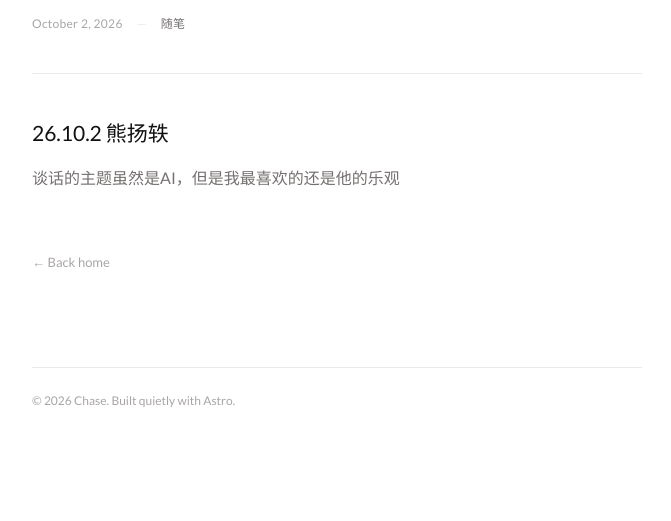
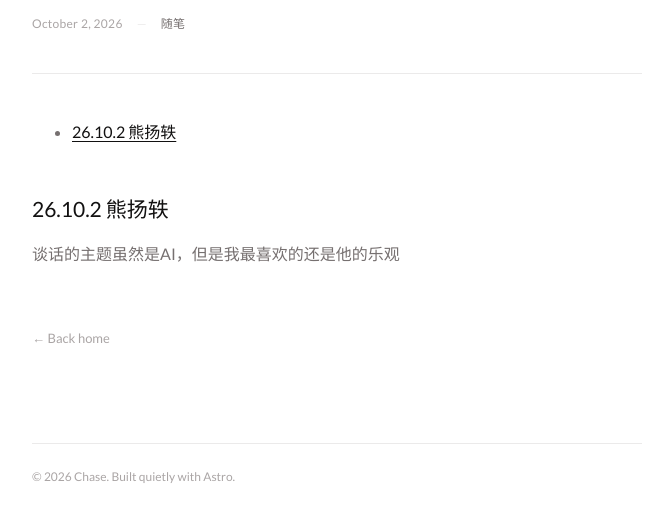
Before and after one commit to chasewonder/chasewonder.github.io, an Astro site: page /posts/conn in a window 1280 px wide. Shown: the part 303-824 px from the top of the page, without its empty margins (303-974 px from the left). Before the commit the page ends 800 px from the top, so only its background shows below. Built offline with nearby package versions, Linux system fonts and the light colour scheme; Astro itself is replaced by a stand-in of ours.

Commit message:
Add table of contents to Conn post

```diff
--- a/src/content/blog/conn.md
+++ b/src/content/blog/conn.md
@@ -7,6 +7,8 @@ tags:
 draft: false
 ---
 
+- [26.10.2 熊扬轶](#26102-熊扬轶)
+
 ## 26.10.2 熊扬轶
 
 谈话的主题虽然是AI，但是我最喜欢的还是他的乐观
```
